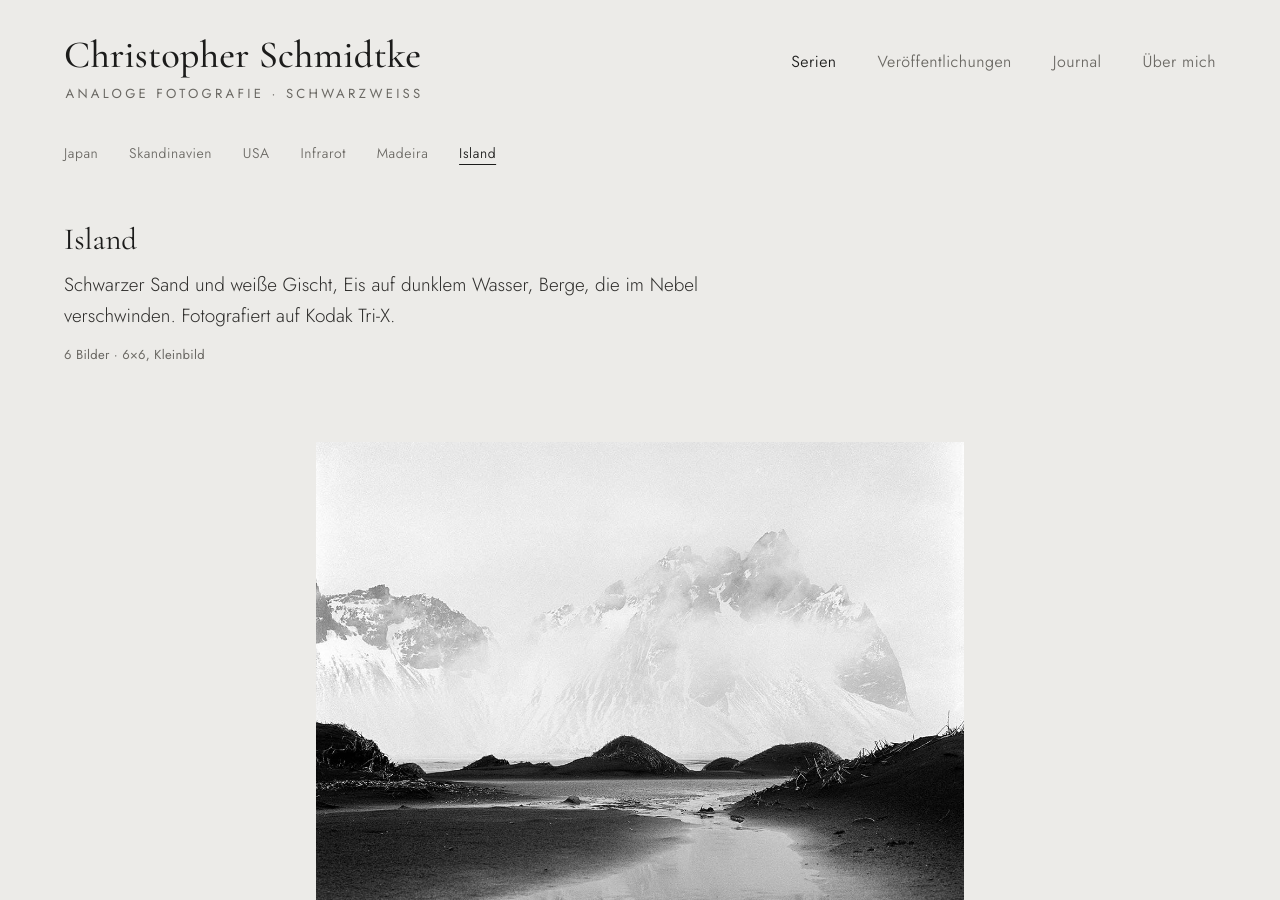
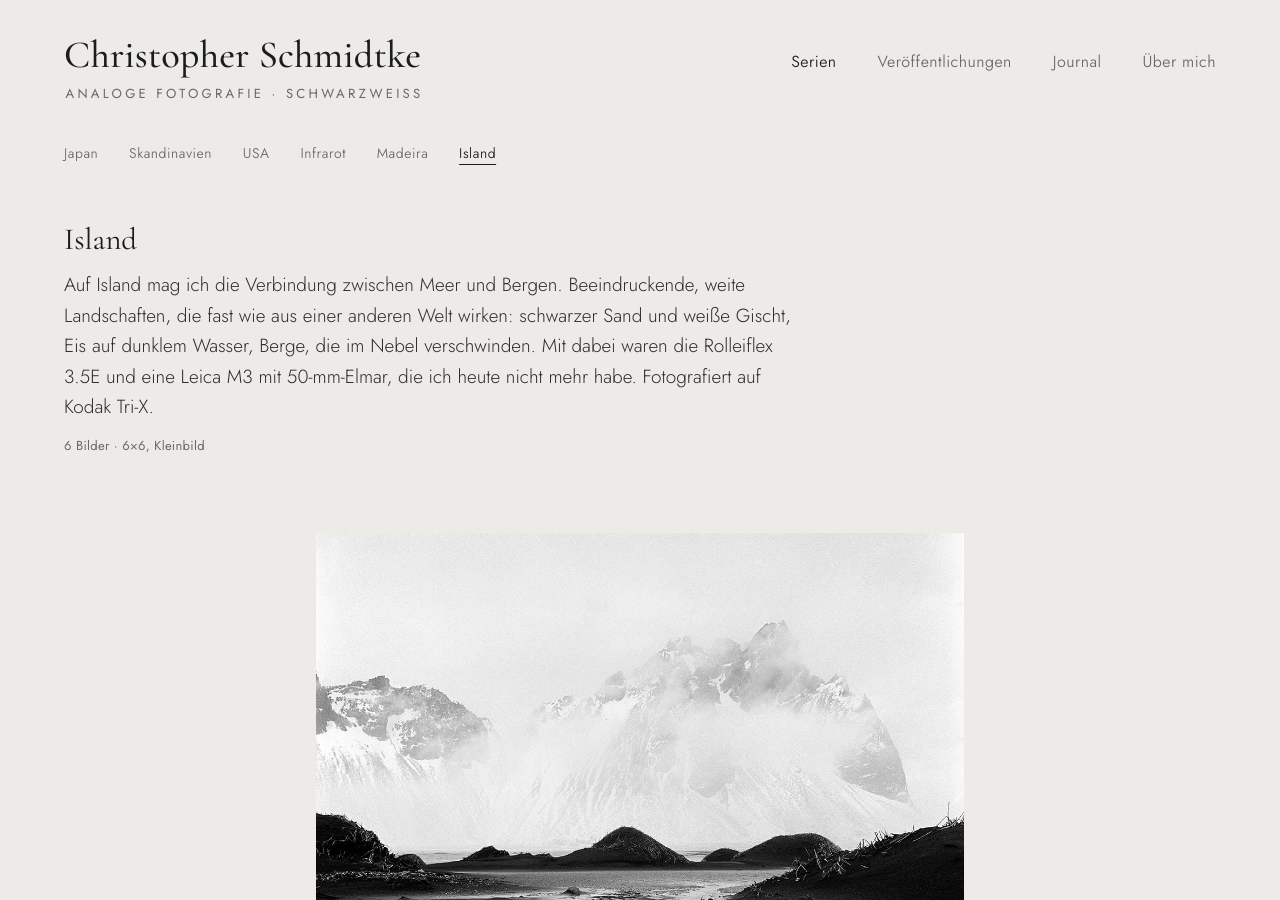
Before and after one commit to Racetrack69/christopher_portfolio, a Jekyll site: the page built from _serien/island.md, in a window 1280 px wide and 900 px high. Built offline with Jekyll 4.4.1, drawn with Linux system fonts in a browser that asks for light colours; some of the changed text lies outside the part shown.

Commit message:
Add files via upload

```diff
--- a/_includes/bild.html
+++ b/_includes/bild.html
@@ -19,5 +21,5 @@
     {% include img.html base=base bild=b alt=b.alt eager=eager %}
   </a>
   {%- capture geraet -%}{{ b.kamera }}{% if b.kamera and b.kamera != "" and b.film and b.film != "" %} · {% endif %}{{ b.film }}{%- endcapture %}
-  <figcaption><span>{{ titel }} · {{ label }}</span>{% if geraet != "" %}<span class="cap-r">{{ geraet }}</span>{% endif %}</figcaption>
+  <figcaption><span>{% if titel != "" %}{{ titel }} · {% endif %}{{ label }}</span>{% if geraet != "" %}<span class="cap-r">{{ geraet }}</span>{% endif %}</figcaption>
 </figure>
--- a/_serien/island.md
+++ b/_serien/island.md
@@ -11,55 +11,55 @@
     format: 6x6
     w: 1200
     h: 1200
-    ort: ""
+    ort: "Vestrahorn"
     jahr: ""
-    kamera: ""
+    kamera: "Rolleiflex 3.5E"
     film: "Kodak Tri-X 400"
-    alt: "Ein zerklüfteter, verschneiter Berg, halb verborgen im Nebel, davor dunkle Sandhügel mit Büscheln aus trockenem Gras und ein Streifen nasser Sand, in dem sich der Berg schwach spiegelt."
+    alt: "Das Vestrahorn, ein zerklüfteter, verschneiter Berg, halb verborgen im Nebel, davor dunkle Sandhügel mit Büscheln aus trockenem Gras und ein Streifen nasser Sand, in dem sich der Berg schwach spiegelt."
   - datei: island-strand-gischt
     format: kb
     w: 800
     h: 1200
-    ort: ""
+    ort: "Reynisfjara"
     jahr: ""
-    kamera: ""
+    kamera: "Leica M3"
     film: "Kodak Tri-X 400"
-    alt: "Ein Strand aus schwarzem Sand mit vereinzelten kleinen Steinen, darauf schiebt sich die weiße Gischt einer Welle in einer gezackten Linie, weiter hinten verschwinden Meer und Strand im Nebel."
+    alt: "Der Strand von Reynisfjara aus schwarzem Sand mit vereinzelten kleinen Steinen, darauf schiebt sich die weiße Gischt einer Welle in einer gezackten Linie, weiter hinten verschwinden Meer und Strand im Nebel."
   - datei: island-wasserfall-schlucht
     format: 6x6
     w: 1200
     h: 1200
-    ort: ""
+    ort: "Südküste"
     jahr: ""
-    kamera: ""
+    kamera: "Rolleiflex 3.5E"
     film: "Kodak Tri-X 400"
     alt: "Ein Wasserfall stürzt durch einen schmalen Spalt zwischen dunklen, rauen Felswänden, an seinem Fuß steigt Gischt auf, im Vordergrund liegen dunkle Felsbrocken."
   - datei: island-eisschollen
     format: 6x6
     w: 1200
     h: 1200
-    ort: ""
+    ort: "Jökulsárlón"
     jahr: ""
-    kamera: ""
+    kamera: "Rolleiflex 3.5E"
     film: "Kodak Tri-X 400"
-    alt: "Rundliche, durchscheinende Eisbrocken treiben auf dunklem, ruhigem Wasser, dahinter ein Feld aus größeren Eisblöcken und Eisbergen, teils mit dunklen Streifen, unter grauem Himmel."
+    alt: "Rundliche, durchscheinende Eisbrocken treiben auf dem dunklen, ruhigen Wasser der Gletscherlagune Jökulsárlón, dahinter ein Feld aus größeren Eisblöcken und Eisbergen, teils mit dunklen Streifen, unter grauem Himmel."
   - datei: island-eisberge-spiegelung
     format: kb
     w: 1200
     h: 800
-    ort: ""
+    ort: "Jökulsárlón"
     jahr: ""
-    kamera: ""
+    kamera: "Leica M3"
     film: "Kodak Tri-X 400"
-    alt: "Eisberge und Eisschollen auf spiegelglattem, dunklem Wasser, vorne rechts ein spitzer Eisblock, der sich im Wasser spiegelt, auf einem hohen Eisberg im Hintergrund sitzt ein kleiner Vogel."
+    alt: "Eisberge und Eisschollen auf dem spiegelglatten, dunklen Wasser der Gletscherlagune Jökulsárlón, vorne rechts ein spitzer Eisblock, der sich im Wasser spiegelt, auf einem hohen Eisberg im Hintergrund sitzt ein kleiner Vogel."
   - datei: island-strand-wolken
     format: 6x6
     w: 1200
     h: 1200
     ort: ""
     jahr: ""
-    kamera: ""
+    kamera: "Rolleiflex 3.5E"
     film: "Kodak Tri-X 400"
     alt: "Ein Strand aus dunklem Sand mit Fußspuren, davor glänzen nasse, geschwungene Sandmuster, wo Wasser ins Meer läuft, am Horizont eine Kette verschneiter Berge unter schweren, dunklen Wolken, durch die Licht fällt."
 ---
-Schwarzer Sand und weiße Gischt, Eis auf dunklem Wasser, Berge, die im Nebel verschwinden. Fotografiert auf Kodak Tri-X.
+Auf Island mag ich die Verbindung zwischen Meer und Bergen. Beeindruckende, weite Landschaften, die fast wie aus einer anderen Welt wirken: schwarzer Sand und weiße Gischt, Eis auf dunklem Wasser, Berge, die im Nebel verschwinden. Mit dabei waren die Rolleiflex 3.5E und eine Leica M3 mit 50-mm-Elmar, die ich heute nicht mehr habe. Fotografiert auf Kodak Tri-X.
```
Also changed, not shown: other parts of _includes/bild.html (+5 -3 lines), other parts of _serien/island.md (+1 -1 lines), _serien/skandinavien.md (+4 -4 lines), _serien/usa.md (+24 -22 lines).
